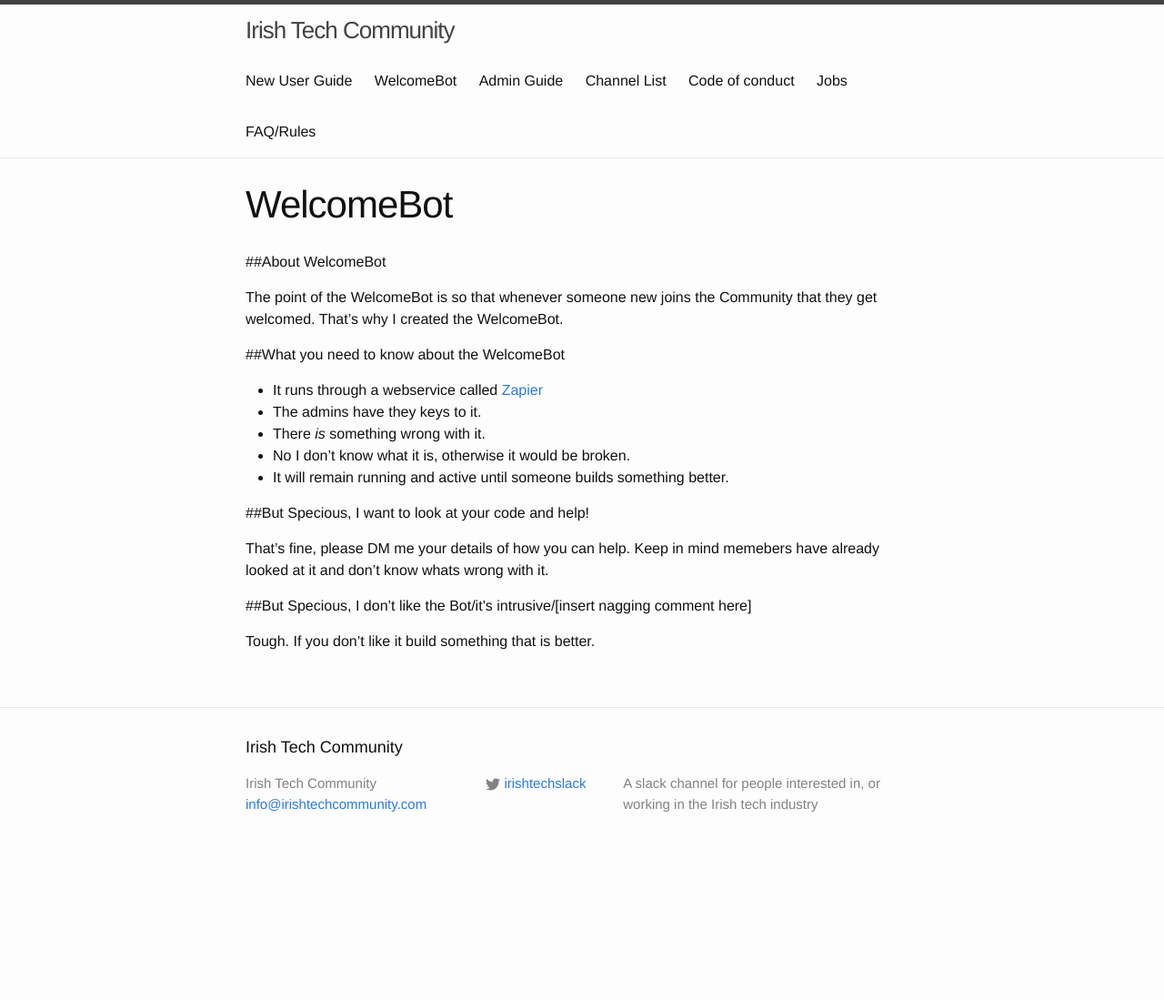
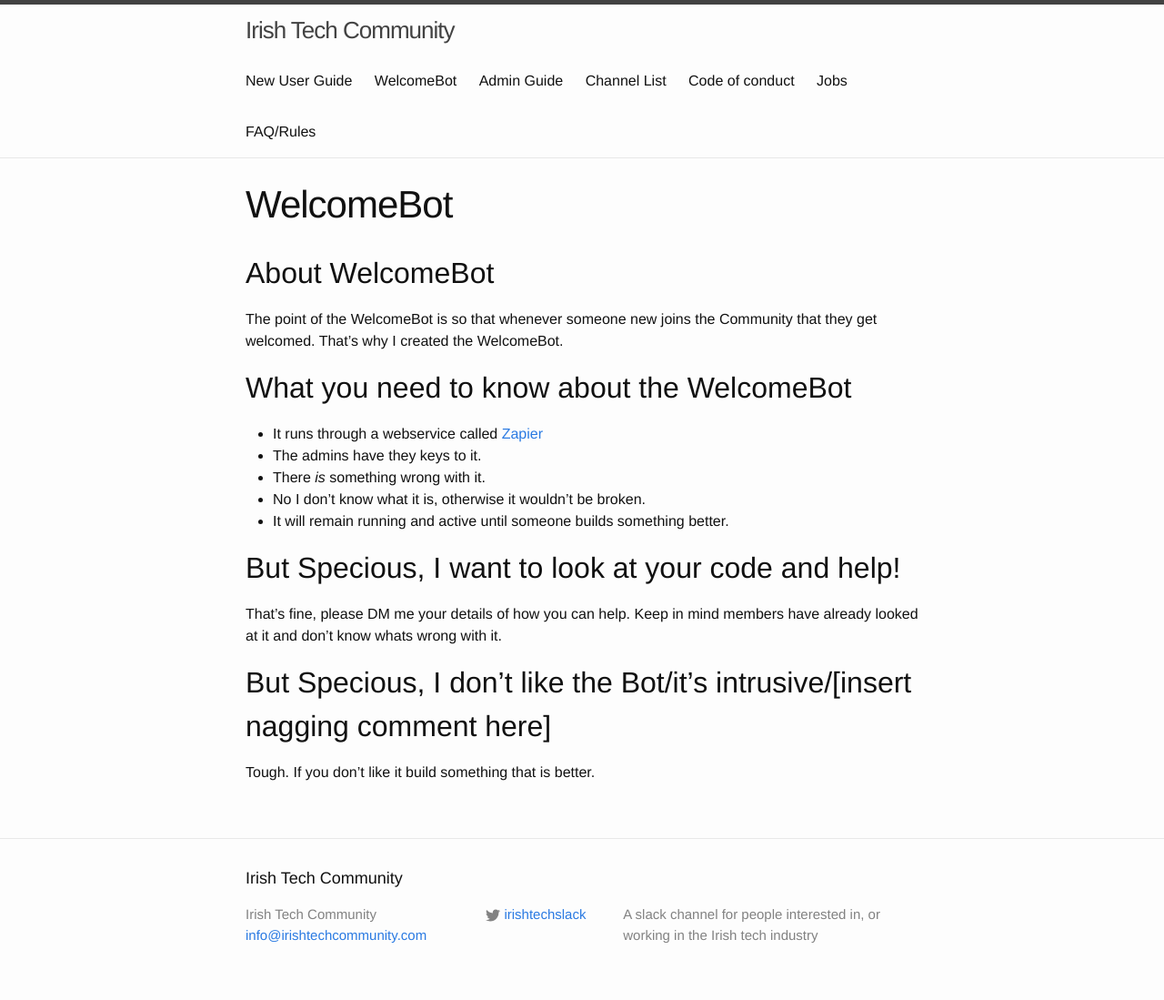
Before and after one commit to IrishTechCommunity/irishtechcommunity.github.io, a Jekyll site: the page built from WelcomeBot.md, in a window 1280 px wide. Shown: the whole page at 91% size. Built offline with Jekyll 4.4.1, drawn with Linux system fonts in a browser that asks for light colours; before the commit the page ends 955 px from its top, so only the background shows below that.

Commit message:
Fix headings, a typo and a word (#36)
- Added a space after the hashes in headings
- Fixed the `memebers` typo
- I think it's meant to be "it wouldn't be broken", so I changed that too.

```diff
--- a/WelcomeBot.md
+++ b/WelcomeBot.md
@@ -4,22 +4,22 @@ title: WelcomeBot
 permalink: /welcomebot/
 ---
 
-##About WelcomeBot
+## About WelcomeBot
 
 The point of the WelcomeBot is so that whenever someone new joins the Community that they get welcomed. That's why I created the WelcomeBot.
 
-##What you need to know about the WelcomeBot
+## What you need to know about the WelcomeBot
 
 - It runs through a webservice called [Zapier](http://zapier.com)
 - The admins have they keys to it.
 - There *is* something wrong with it.
-- No I don't know what it is, otherwise it would be broken.
+- No I don't know what it is, otherwise it wouldn't be broken.
 - It will remain running and active until someone builds something better.
 
-##But Specious, I want to look at your code and help!
+## But Specious, I want to look at your code and help!
 
-That's fine, please DM me your details of how you can help. Keep in mind memebers have already looked at it and don't know whats wrong with it.
+That's fine, please DM me your details of how you can help. Keep in mind members have already looked at it and don't know whats wrong with it.
 
-##But Specious, I don't like the Bot/it's intrusive/[insert nagging comment here]
+## But Specious, I don't like the Bot/it's intrusive/[insert nagging comment here]
 
 Tough. If you don't like it build something that is better.
```
